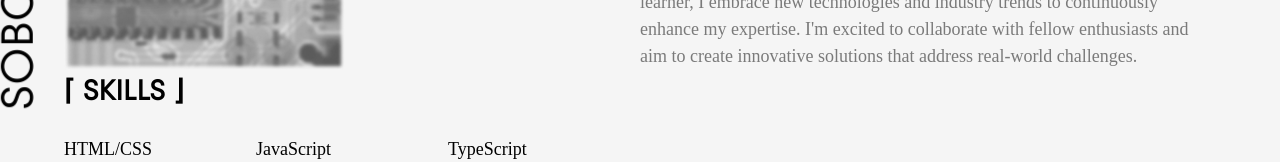
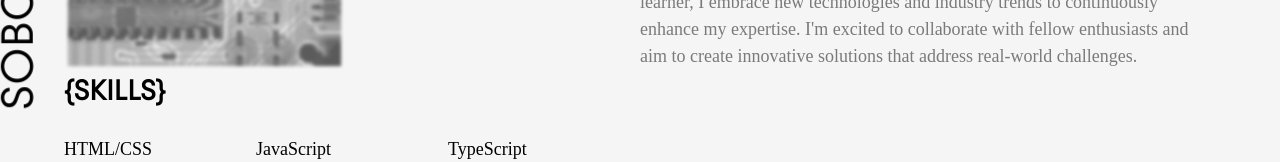
Before and after one commit to SobczakL/landing-page, a Next.js app: page /views/about in a window 1280 px wide. Shown: the part 317-479 px from the top of the page. Built offline with nearby package versions, Linux system fonts and the light colour scheme.

Commit message:
html literals for quote marks

```diff
--- a/src/pages/views/about.tsx
+++ b/src/pages/views/about.tsx
@@ -47,14 +47,14 @@ export default function About() {
                         ABOUT
                     </p>
                     <p className="opacity-50 ml-auto text-bodySm md:text-bodyMd lg:text-bodyLg text-black font-serif">
-                        I'm a full-stack developer dedicated to crafting tech-driven solutions for our interconnected world. With a diverse background spanning industries such as kitchen management, luxury retail sales, and retail buying at Canada's largest bookstores, I bring a unique perspective to problem-solving. As a lifelong learner, I embrace new technologies and industry trends to continuously enhance my expertise. I'm excited to collaborate with fellow enthusiasts and aim to create innovative solutions that address real-world challenges.
+                        I&apos;m a full-stack developer dedicated to crafting tech-driven solutions for our interconnected world. With a diverse background spanning industries such as kitchen management, luxury retail sales, and retail buying at Canada&apos;s largest bookstores, I bring a unique perspective to problem-solving. As a lifelong learner, I embrace new technologies and industry trends to continuously enhance my expertise. I&apos;m excited to collaborate with fellow enthusiasts and aim to create innovative solutions that address real-world challenges.
                     </p>
                 </div>
             </div>
             <div className="text-black grid grid-rows-[2fr, 1fr] grid-cols-4">
                 <div className="col-span-full md:col-span-2">
                     <p className="font-sans font-semibold mb-6 text-sectionLabelSm md:text-sectionLabelMd lg:text-sectionLabelLg">
-                        &lceil; SKILLS &rfloor;
+                        {'{SKILLS}'}
                     </p>
                     <div className="grid grid-cols-3 grid-rows-4 gap-y-2 mb-8">
                         {skills.map((skill, key) => (
```
